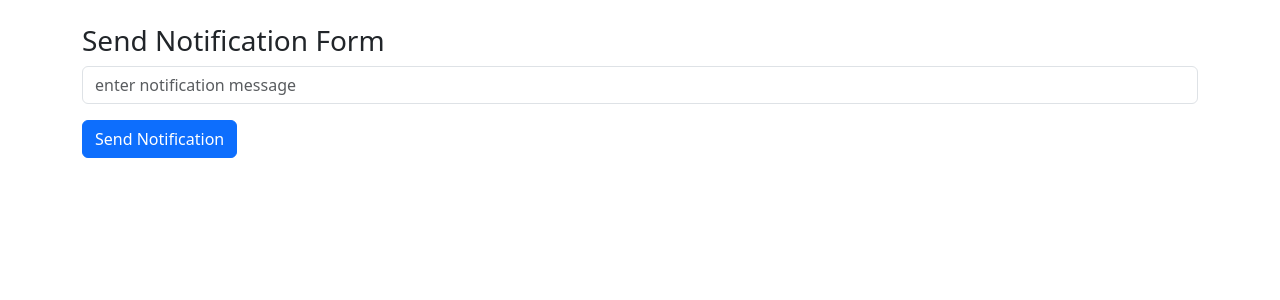
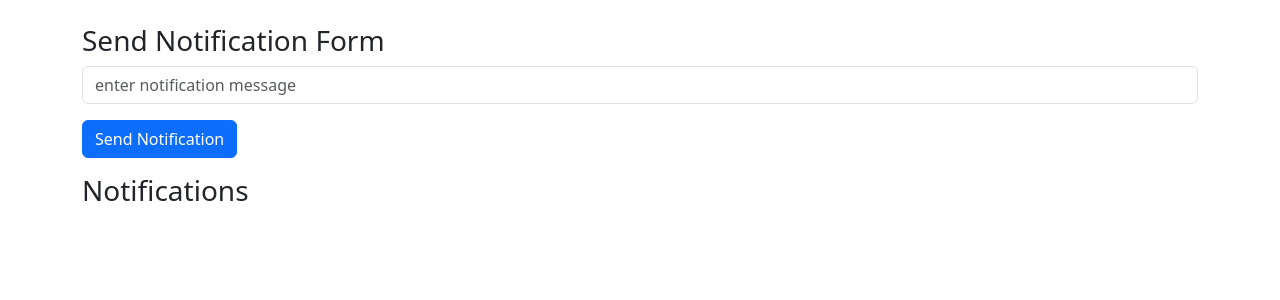
Before and after one commit to mohamadanasfattoum/Flask-Notification-App, a Flask app: page / in a window 1280 px wide. Shown: the part 56-356 px from the top of the page. Run offline with Flask 3, Linux system fonts and the light colour scheme.

Commit message:
show update notifications div with new notifications

```diff
--- a/templates/index.html
+++ b/templates/index.html
@@ -29,6 +29,13 @@
         </div>
         <button type="submit" class="btn btn-primary">Send Notification</button>
       </form>
+
+      <div class="mt-3">
+        <h3>Notifications</h3>
+        <div class="list-group" id="notifications">
+
+        </div>
+      </div>
     </div>
 
     <script src="https://cdn.jsdelivr.net/npm/bootstrap@5.3.5/dist/js/bootstrap.bundle.min.js" integrity="sha384-k6d4wzSIapyDyv1kpU366/PK5hCdSbCRGRCMv+eplOQJWyd1fbcAu9OCUj5zNLiq" crossorigin="anonymous"></script>
@@ -55,6 +62,12 @@
           let count = parseInt(notificationCount.textContent)
           notificationCount.textContent = count + 1
 
+          // update notifications div with new notifications
+          const notificationsDiv = document.getElementById('notifications')
+          const notification = document.createElement('div')
+          notification.className = 'list-group-item mb-3'
+          notification.textContent = data.message
+          notificationsDiv.insertBefore(notification,notificationsDiv.firstChild)
 
       })
     </script>
```
